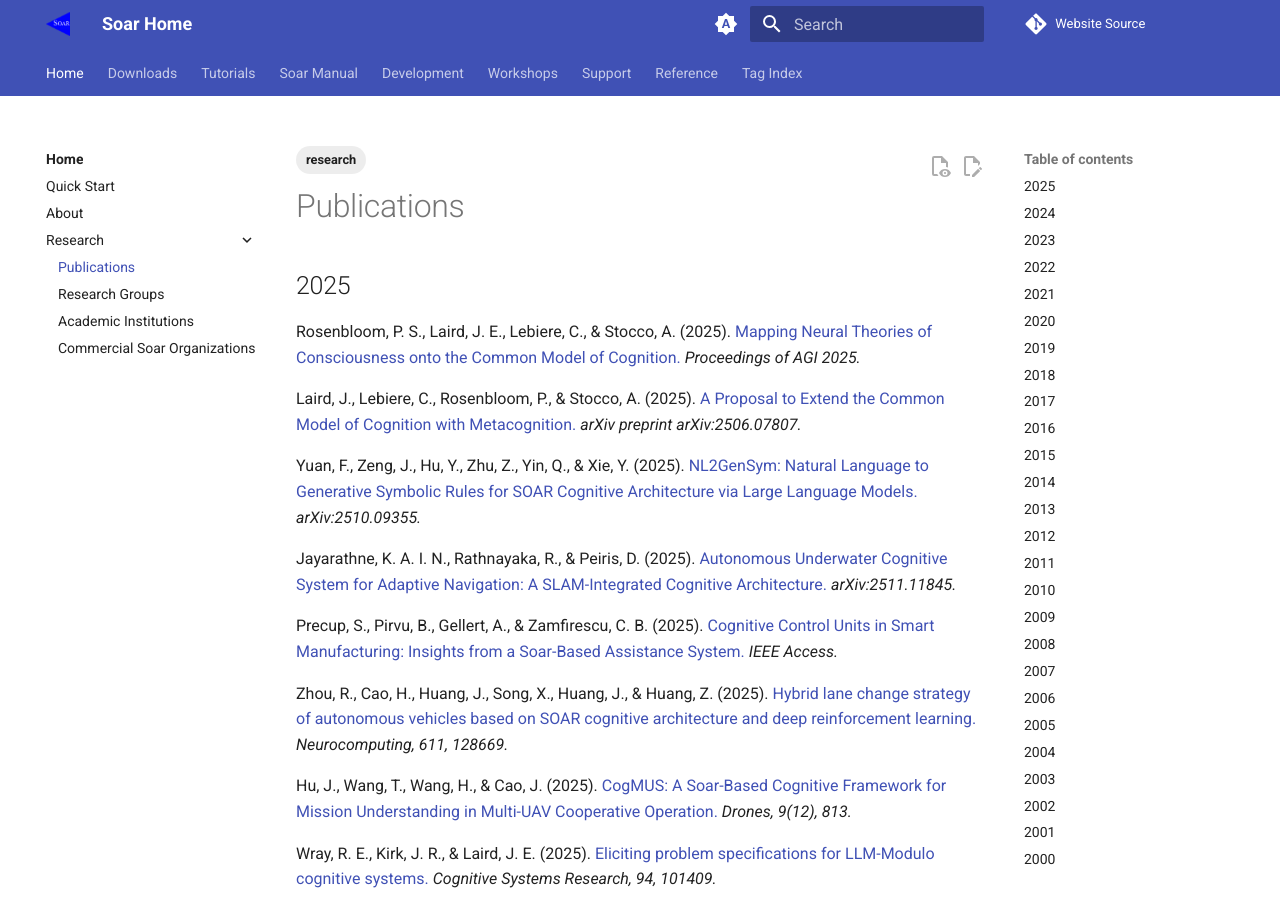
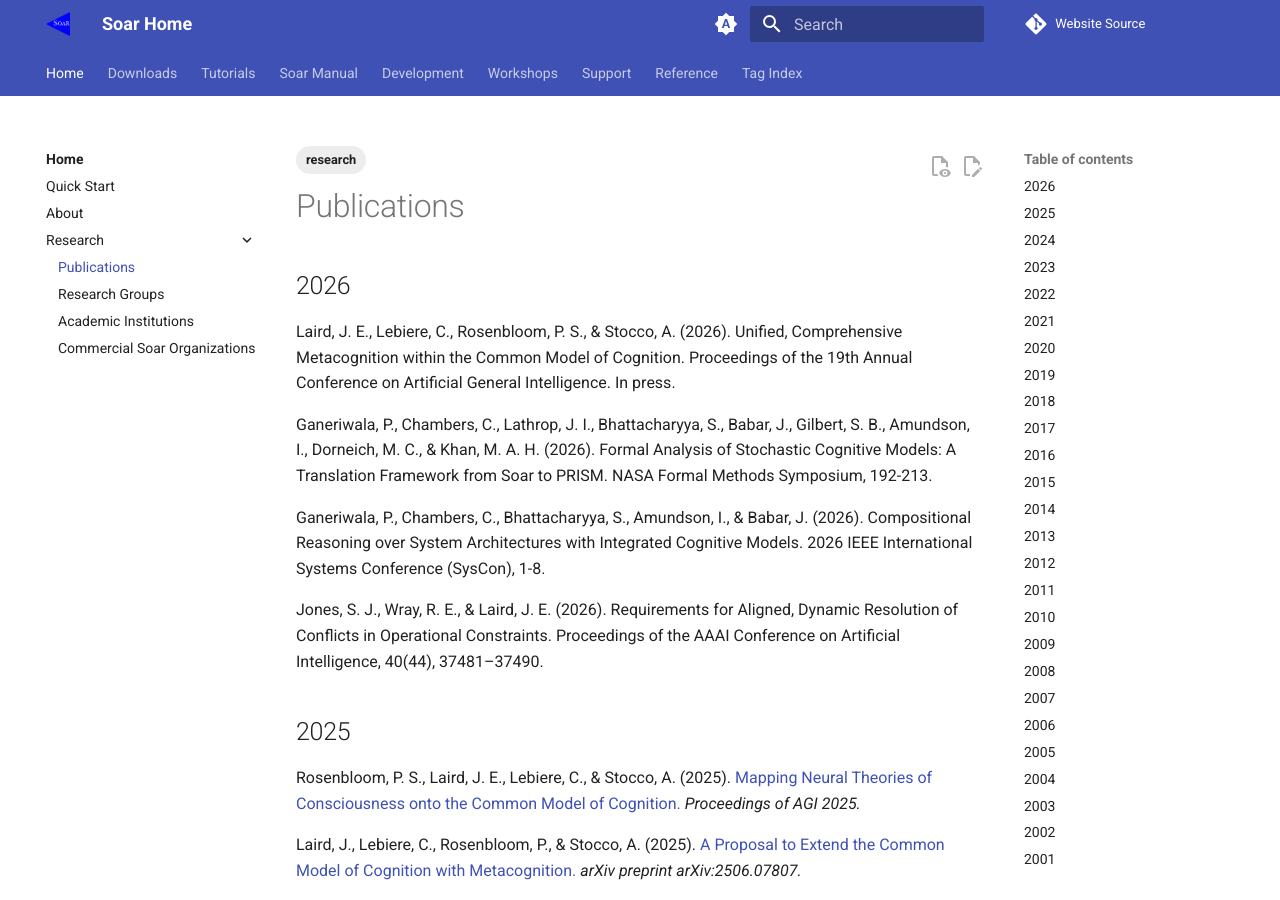
Before and after one commit to SoarGroup/SoarGroup.github.io, an MkDocs documentation site: the page built from docs/home/Publications.md, in a window 1280 px wide and 900 px high. Built offline with MkDocs 1.6.1 and Material for MkDocs 9.7.7, drawn with Linux system fonts in a browser that asks for light colours; comment, search, counter and statistics services are not loaded; some of the changed text lies outside the part shown.

Commit message:
Update Publications.md with 2026 entries and a few earlier ones

```diff
--- a/docs/home/Publications.md
+++ b/docs/home/Publications.md
@@ -7,6 +7,19 @@
 <!-- old URL: https://soar.eecs.umich.edu/Soar-RelatedResearch -->
 
 # Publications
+
+## 2026
+
+Laird, J. E., Lebiere, C., Rosenbloom, P. S., & Stocco, A. (2026). Unified, Comprehensive Metacognition within the Common Model of Cognition. Proceedings of the 19th Annual Conference on Artificial General Intelligence. In press.
+
+Ganeriwala, P., Chambers, C., Lathrop, J. I., Bhattacharyya, S., Babar, J., Gilbert, S. B., Amundson, I., Dorneich, M. C., & Khan, M. A. H. (2026). Formal Analysis of Stochastic Cognitive Models: A Translation Framework from Soar to PRISM. NASA Formal Methods Symposium, 192-213.
+
+Ganeriwala, P., Chambers, C., Bhattacharyya, S., Amundson, I., & Babar, J. (2026). Compositional Reasoning over System Architectures with Integrated Cognitive Models. 2026 IEEE International Systems Conference (SysCon), 1-8.
+
+Jones, S. J., Wray, R. E., & Laird, J. E. (2026). Requirements for
+Aligned, Dynamic Resolution of Conflicts in Operational
+Constraints. Proceedings of the
+AAAI Conference on Artificial Intelligence, 40(44), 37481–37490.
 
 ## 2025
 
@@ -122,6 +135,8 @@
 Jones, S. J., & Wray, R. E. (2024). [Toward Constraint Compliant Goal Formulation and Planning.](https://arxiv.org/abs/2405.12862) *Advances in Cognitive Systems (ACS).*
 
 Wray, R. E., Kirk, J. R., & Laird, J. E. (2024). [Eliciting Problem Specifications via Large Language Models.](https://arxiv.org/abs/2405.12147) *Advances in Cognitive Systems (ACS).*
+
+Laird, J. E., Lebiere, C., Reitter, D., Rosenbloom, P. S., & Stocco, A. (2024). Report on the AAAI 2023 Fall Symposium on "Integrating Cognitive Architectures and Generative Models." Interactive AI Magazine.
 
 ## 2023
 
```
